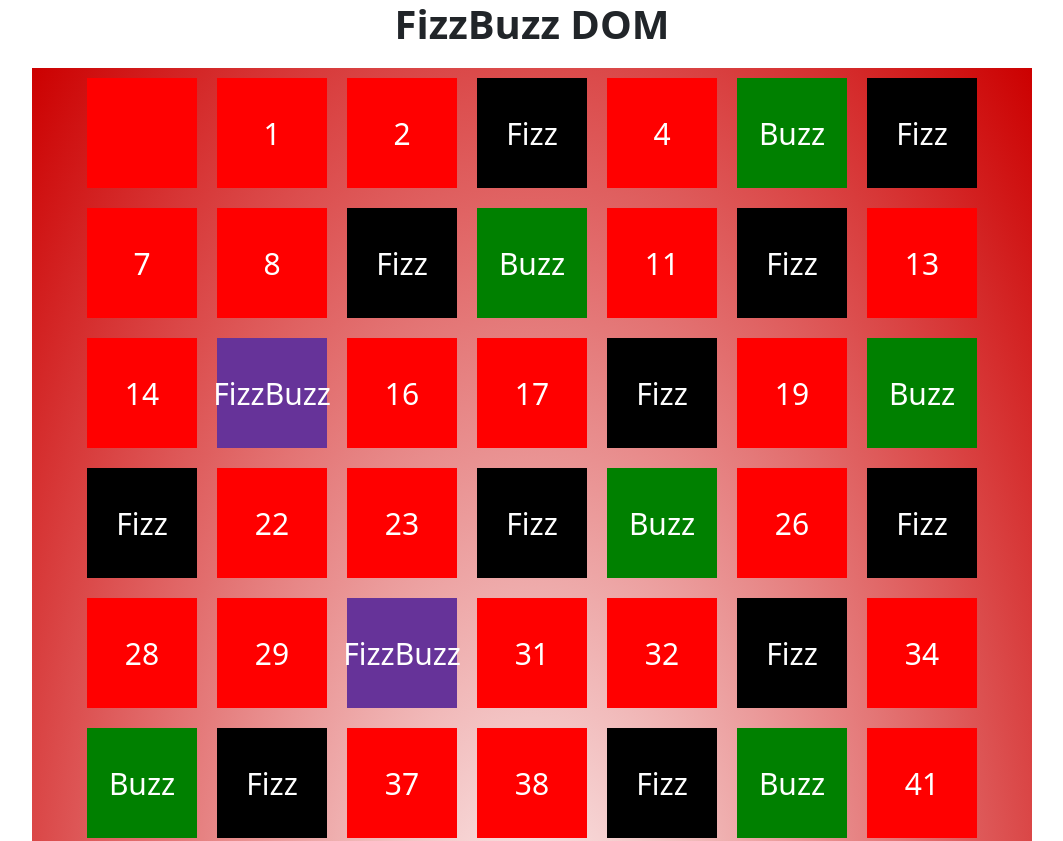
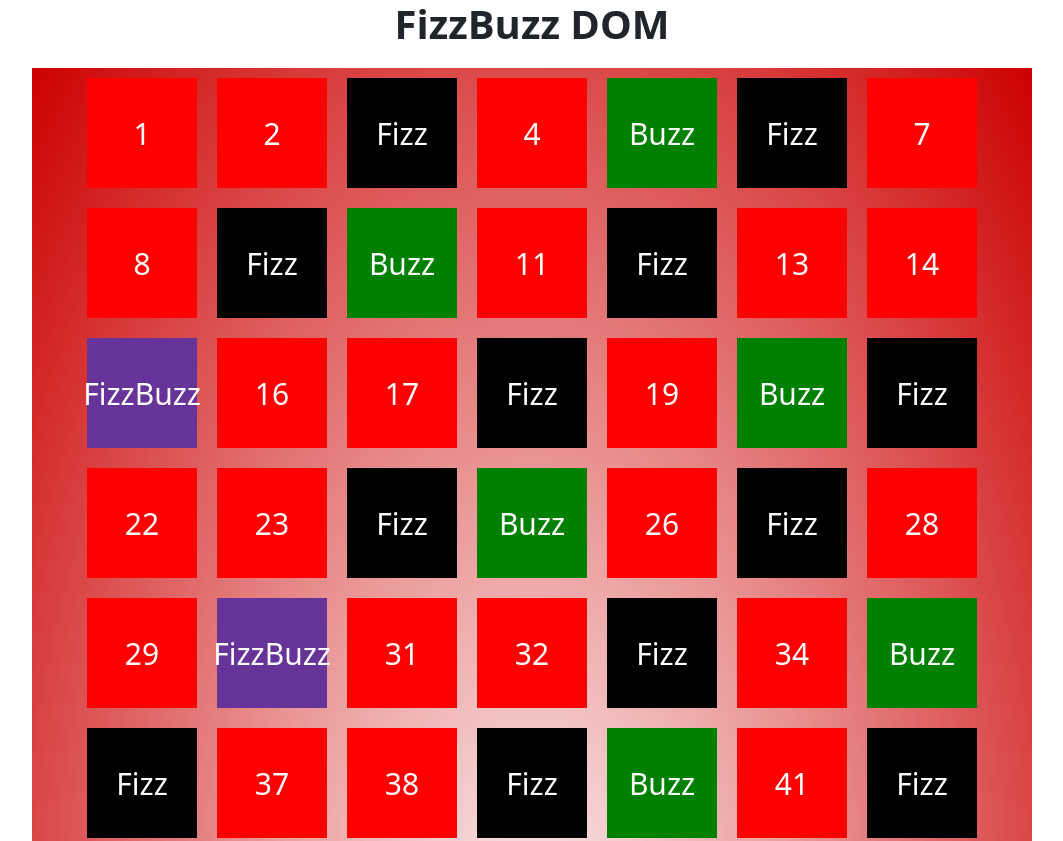
Before and after one commit to DavideTessari/js-fizzbuzz, a plain HTML site: page index.html in a window 1280 px wide. Shown: the top 841 px of the page, without its empty margins (108-1171 px from the left). Drawn offline with nearby package versions, Linux system fonts and the light colour scheme.

Commit message:
less first box 0

```diff
--- a/index.html
+++ b/index.html
@@ -10,7 +10,7 @@
 <body>
     <h1 class="text-center fw-bold">FizzBuzz DOM</h1>
     <div id="numbers-container">
-        <div class="box"></div>
+        <!-- <div class="box"></div> -->
     </div>
 
     <script src="https://cdn.jsdelivr.net/npm/bootstrap@5.3.3/dist/js/bootstrap.bundle.min.js" integrity="sha384-YvpcrYf0tY3lHB60NNkmXc5s9fDVZLESaAA55NDzOxhy9GkcIdslK1eN7N6jIeHz" crossorigin="anonymous"></script>
```
